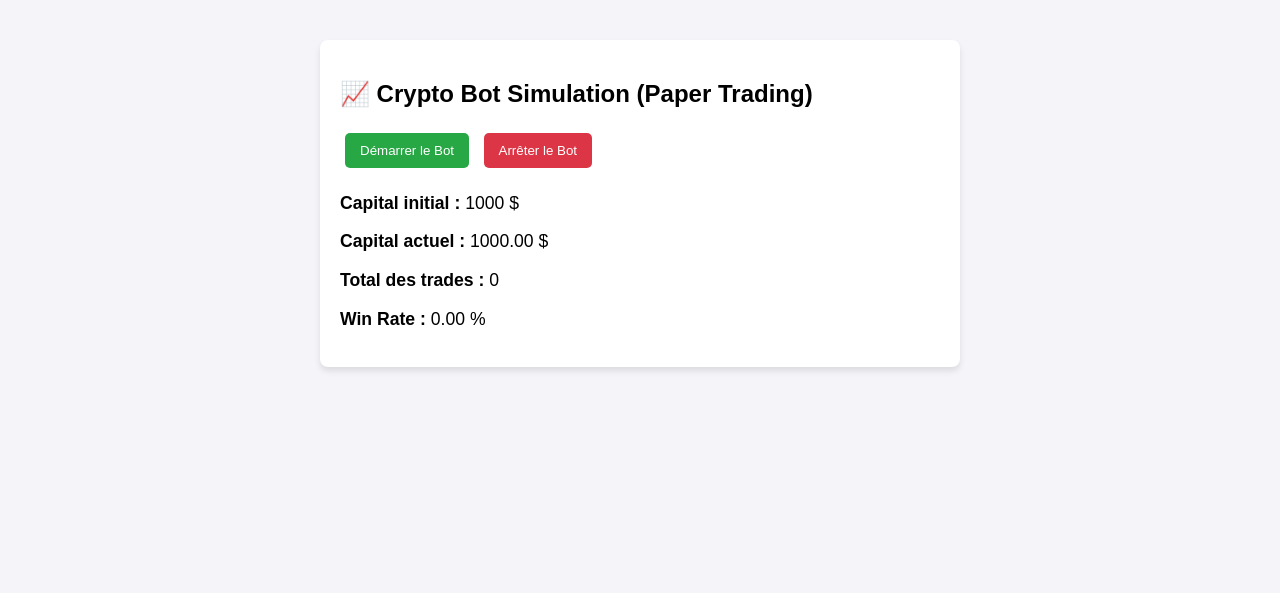
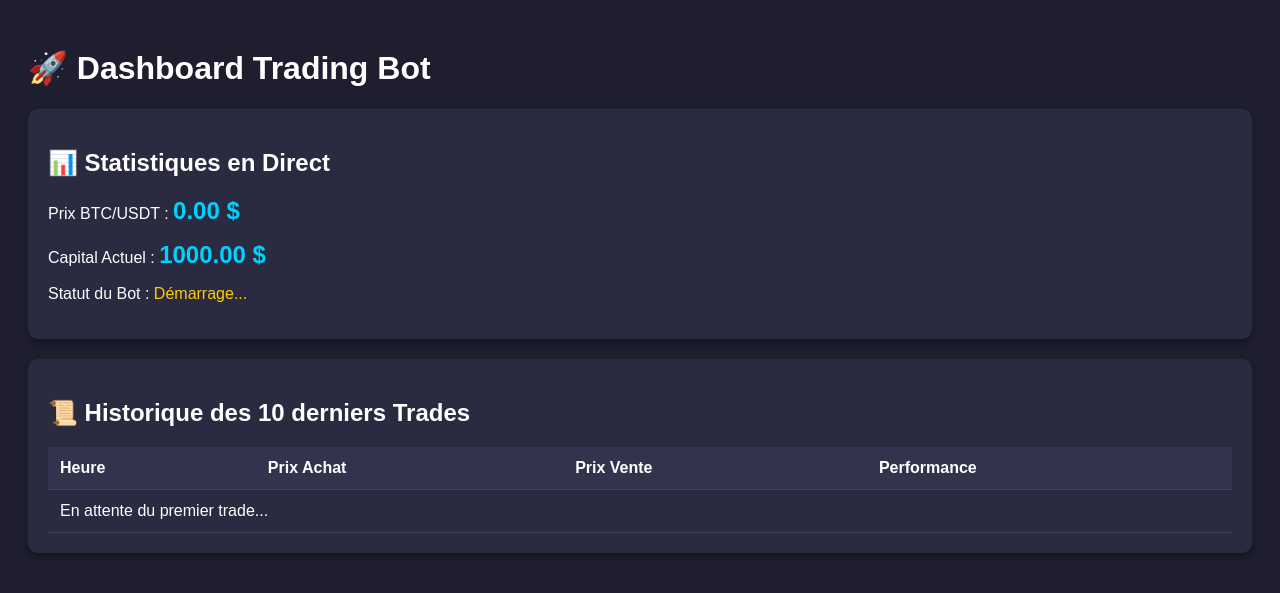
Before and after one commit to MegaOst/crypto-bot-v3, a FastAPI app: page / in a window 1280 px wide. Shown: the top 593 px of the page. Run offline with FastAPI, Linux system fonts and the light colour scheme; data that the repository does not hold is empty.

Commit message:
Ajout Kucoin, historique coloré et mise à jour dashboard

```diff
--- a/main.py
+++ b/main.py
@@ -1,96 +1,101 @@
-import os
 import asyncio
-import logging
-import sys
-import time
+from datetime import datetime
+from fastapi import FastAPI, Request
+from fastapi.templating import Jinja2Templates
 import ccxt
-from fastapi import FastAPI, Request
-from fastapi.responses import HTMLResponse
-from fastapi.templating import Jinja2Templates
-from core.engine import PaperTradingEngine
-
-# --- CONFIGURATION DES LOGS ---
-logging.basicConfig(
-    level=logging.INFO,
-    format="%(asctime)s [%(levelname)s] %(name)s: %(message)s",
-    handlers=[logging.StreamHandler(sys.stdout)]
-)
-logger = logging.getLogger("BotMain")
-
-# --- VARIABLES D'ENVIRONNEMENT ---
-SYMBOL = os.getenv("SYMBOL", "BTC/USDT")
+import uvicorn
 
 app = FastAPI()
 templates = Jinja2Templates(directory="templates")
-engine = PaperTradingEngine(initial_capital=1000)
 
-# Initialisation de l'échange (Binance public)
-exchange = ccxt.kucoin({
-    'enableRateLimit': True,
-})
+# --- VARIABLES GLOBALES ---
+current_capital = 1000.0
+current_price = 0.0
+bot_status = "Démarrage..."
+trade_history = []  # Historique des trades
+position = None     # None si on n'a rien, "LONG" si on a acheté
+buy_price = 0.0     # Prix auquel on a acheté
 
-bot_running = False
+# Configuration de l'échange (KuCoin ne bloque pas les IP US)
+exchange = ccxt.kucoin({'enableRateLimit': True})
+symbol = 'BTC/USDT'
 
-async def bot_loop():
-    global bot_running
-    logger.info(f"🚀 Démarrage du bot sur {SYMBOL} avec prix en direct...")
+# --- BOUCLE DE TRADING (Tâche de fond) ---
+async def trading_loop():
+    global current_capital, current_price, bot_status, trade_history, position, buy_price
 
-    while bot_running:
+    await asyncio.sleep(2) # Attendre que le serveur démarre
+
+    while True:
         try:
             # 1. Récupération du prix en direct
-            ticker = exchange.fetch_ticker(SYMBOL)
+            ticker = exchange.fetch_ticker(symbol)
             current_price = ticker['last']
-            current_time = time.strftime("%Y-%m-%d %H:%M:%S")
 
-            logger.info(f"📊 Prix actuel de {SYMBOL} : {current_price}$")
+            # 2. Logique de trading (Simulation / Paper Trading)
+            if position is None:
+                # On simule un achat pour l'exemple
+                position = "LONG"
+                buy_price = current_price
+                bot_status = "En position (Achat effectué)"
+                print(f"ACHAT à {buy_price} $")
 
-            # 2. Logique de trading (Simulation basique)
-            if engine.position is None:
-                # Acheter arbitrairement pour la démo
-                logger.info("💡 Signal d'entrée détecté (Démo)")
-                engine.buy(SYMBOL, current_price, current_time)
+            elif position == "LONG":
+                # Calcul de la performance actuelle
+                profit_pct = ((current_price - buy_price) / buy_price) * 100
+                bot_status = f"En position | Profit latent: {profit_pct:.2f}%"
 
-            else:
-                # Calcul du profit actuel en direct
-                entry_price = engine.position['entry_price']
-                profit_pct = (current_price - entry_price) / entry_price
+                # On vend si on touche +0.05% ou -0.05% (Très serré, juste pour voir le bot s'animer vite !)
+                if profit_pct >= 0.05 or profit_pct <= -0.05:
+                    # Mise à jour du capital
+                    current_capital = current_capital + (current_capital * (profit_pct / 100))
 
-                logger.info(f"⏳ Position en cours... P&L latent : {profit_pct*100:.2f}%")
+                    # Enregistrement du trade
+                    trade = {
+                        "time": datetime.now().strftime("%H:%M:%S"),
+                        "buy_price": buy_price,
+                        "sell_price": current_price,
+                        "profit": profit_pct
+                    }
+                    trade_history.append(trade)
 
-                # Vendre si +0.5% (Take Profit) ou -0.5% (Stop Loss)
-                if profit_pct >= 0.005:
-                    engine.sell(current_price, current_time, reason="Take Profit (+0.5%)")
-                elif profit_pct <= -0.005:
-                    engine.sell(current_price, current_time, reason="Stop Loss (-0.5%)")
+                    print(f"VENTE à {current_price} $ | Profit: {profit_pct:.2f}%")
+
+                    # Réinitialisation pour le prochain trade
+                    position = None
+                    buy_price = 0.0
+                    bot_status = "Recherche d'opportunité..."
+
+                    # Pause avant de racheter
+                    await asyncio.sleep(5)
 
         except Exception as e:
-            logger.error(f"❌ Erreur lors de la récupération des données : {e}")
+            bot_status = f"Erreur API: {str(e)}"
+            print(f"❌ Erreur: {e}")
 
-        # Attendre 10 secondes avant la prochaine vérification
+        # On attend 10 secondes avant la prochaine vérification du prix
         await asyncio.sleep(10)
 
-@app.get("/", response_class=HTMLResponse)
-async def read_root(request: Request):
-    # On précise explicitement "request=" et "name="
-    return templates.TemplateResponse(request=request, name="index.html")
+# --- ROUTES WEB ---
+@app.on_event("startup")
+async def startup_event():
+    # Lancement de la boucle de trading en arrière-plan
+    asyncio.create_task(trading_loop())
 
-@app.post("/start")
-async def start_bot():
-    global bot_running
-    if not bot_running:
-        bot_running = True
-        asyncio.create_task(bot_loop())
-        logger.info("✅ Bot Démarré.")
-        return {"status": "Bot démarré"}
-    return {"status": "Bot déjà en cours"}
-
-@app.post("/stop")
-async def stop_bot():
-    global bot_running
-    bot_running = False
-    logger.info("🛑 Bot Arrêté.")
-    return {"status": "Bot arrêté"}
+@app.get("/")
+async def home(request: Request):
+    # Affiche le dashboard HTML
+    return templates.TemplateResponse("index.html", {"request": request})
 
 @app.get("/stats")
-def get_stats():
-    return engine.get_stats()
+async def get_stats():
+    # Renvoie les données au format JSON pour le dashboard
+    return {
+        "price": current_price,
+        "capital": current_capital,
+        "status": bot_status,
+        "trades": trade_history[-10:] # On n'envoie que les 10 derniers trades
+    }
+
+if __name__ == "__main__":
+    uvicorn.run("main:app", host="0.0.0.0", port=8000, reload=True)
--- a/templates/index.html
+++ b/templates/index.html
@@ -3,48 +3,88 @@
 <head>
     <meta charset="UTF-8">
     <meta name="viewport" content="width=device-width, initial-scale=1.0">
-    <title>Dashboard - Crypto Bot Simulation</title>
+    <title>Trading Bot Dashboard</title>
     <style>
-        body { font-family: Arial, sans-serif; margin: 40px; background-color: #f4f4f9; }
-        .card { background: white; padding: 20px; border-radius: 8px; box-shadow: 0 4px 6px rgba(0,0,0,0.1); max-width: 600px; margin: auto; }
-        button { padding: 10px 15px; margin: 5px; border: none; border-radius: 5px; cursor: pointer; color: white;}
-        .start { background-color: #28a745; }
-        .stop { background-color: #dc3545; }
-        .stats { margin-top: 20px; font-size: 1.1em; }
+        body { font-family: Arial, sans-serif; background-color: #1e1e2f; color: #ffffff; padding: 20px; }
+        .card { background-color: #2a2a40; padding: 20px; border-radius: 10px; margin-bottom: 20px; box-shadow: 0 4px 6px rgba(0,0,0,0.3); }
+        .stat-value { font-size: 24px; font-weight: bold; color: #00d2ff; }
+        table { width: 100%; border-collapse: collapse; margin-top: 10px; }
+        th, td { padding: 12px; text-align: left; border-bottom: 1px solid #444; }
+        th { background-color: #33334d; }
+        .green { color: #28a745; font-weight: bold; }
+        .red { color: #dc3545; font-weight: bold; }
     </style>
 </head>
 <body>
+
+    <h1>🚀 Dashboard Trading Bot</h1>
+
     <div class="card">
-        <h2>📈 Crypto Bot Simulation (Paper Trading)</h2>
-        <div>
-            <button class="start" onclick="action('start')">Démarrer le Bot</button>
-            <button class="stop" onclick="action('stop')">Arrêter le Bot</button>
-        </div>
-        <div class="stats" id="stats">
-            <p>Chargement des statistiques...</p>
-        </div>
+        <h2>📊 Statistiques en Direct</h2>
+        <p>Prix BTC/USDT : <span class="stat-value" id="price">Chargement...</span></p>
+        <p>Capital Actuel : <span class="stat-value" id="capital">Chargement...</span></p>
+        <p>Statut du Bot : <span id="status" style="color: #ffcc00;">Chargement...</span></p>
+    </div>
+
+    <div class="card">
+        <h2>📜 Historique des 10 derniers Trades</h2>
+        <table>
+            <thead>
+                <tr>
+                    <th>Heure</th>
+                    <th>Prix Achat</th>
+                    <th>Prix Vente</th>
+                    <th>Performance</th>
+                </tr>
+            </thead>
+            <tbody id="trade-list">
+                <tr><td colspan="4">En attente du premier trade...</td></tr>
+            </tbody>
+        </table>
     </div>
 
     <script>
-        async function action(type) {
-            await fetch(`/${type}`, { method: 'POST' });
-            alert(`Commande ${type} envoyée !`);
-            fetchStats();
+        async function fetchStats() {
+            try {
+                const response = await fetch('/stats');
+                const data = await response.json();
+
+                // Mise à jour des stats globales
+                document.getElementById('price').innerText = data.price.toFixed(2) + " $";
+                document.getElementById('capital').innerText = data.capital.toFixed(2) + " $";
+                document.getElementById('status').innerText = data.status;
+
+                // Mise à jour de l'historique des trades
+                const tbody = document.getElementById('trade-list');
+
+                if (data.trades.length > 0) {
+                    tbody.innerHTML = ""; // On vide le tableau
+
+                    // On parcourt les trades en sens inverse pour avoir le plus récent en haut
+                    [...data.trades].reverse().forEach(trade => {
+                        const isWin = trade.profit > 0;
+                        const colorClass = isWin ? "green" : "red";
+                        const sign = isWin ? "+" : "";
+
+                        const row = document.createElement("tr");
+                        row.innerHTML = `
+                            <td>${trade.time}</td>
+                            <td>${trade.buy_price.toFixed(2)} $</td>
+                            <td>${trade.sell_price.toFixed(2)} $</td>
+                            <td class="${colorClass}">${sign}${trade.profit.toFixed(2)} %</td>
+                        `;
+                        tbody.appendChild(row);
+                    });
+                }
+            } catch (error) {
+                console.error("Erreur de récupération des données :", error);
+            }
         }
 
-        async function fetchStats() {
-            const res = await fetch('/stats');
-            const data = await res.json();
-            document.getElementById('stats').innerHTML = `
-                <p><strong>Capital initial :</strong> ${data.initial_capital} $</p>
-                <p><strong>Capital actuel :</strong> ${data.current_capital.toFixed(2)} $</p>
-                <p><strong>Total des trades :</strong> ${data.total_trades}</p>
-                <p><strong>Win Rate :</strong> ${data.win_rate.toFixed(2)} %</p>
-            `;
-        }
+        // Rafraîchir toutes les 2 secondes
+        setInterval(fetchStats, 2000);
+        fetchStats(); // Premier appel immédiat
+    </script>
 
-        fetchStats();
-        setInterval(fetchStats, 5000); // Rafraîchissement toutes les 5 secondes
-    </script>
 </body>
 </html>
```
